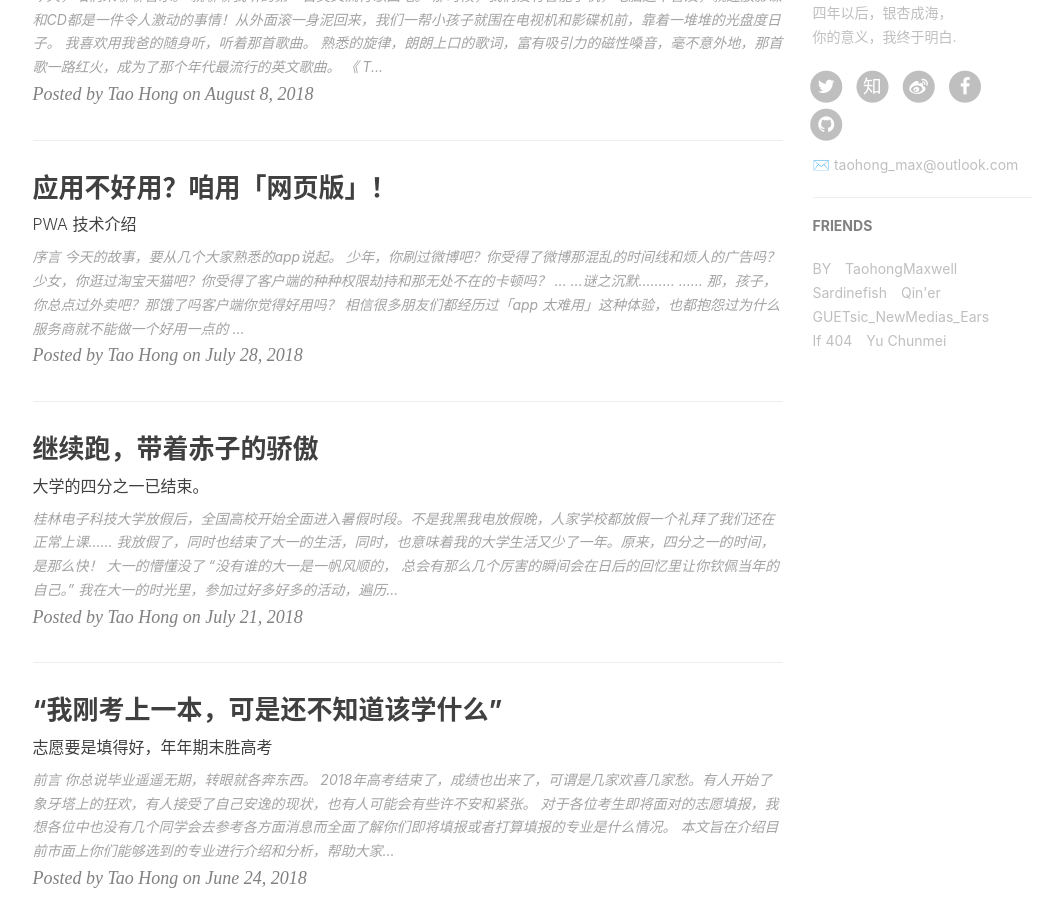
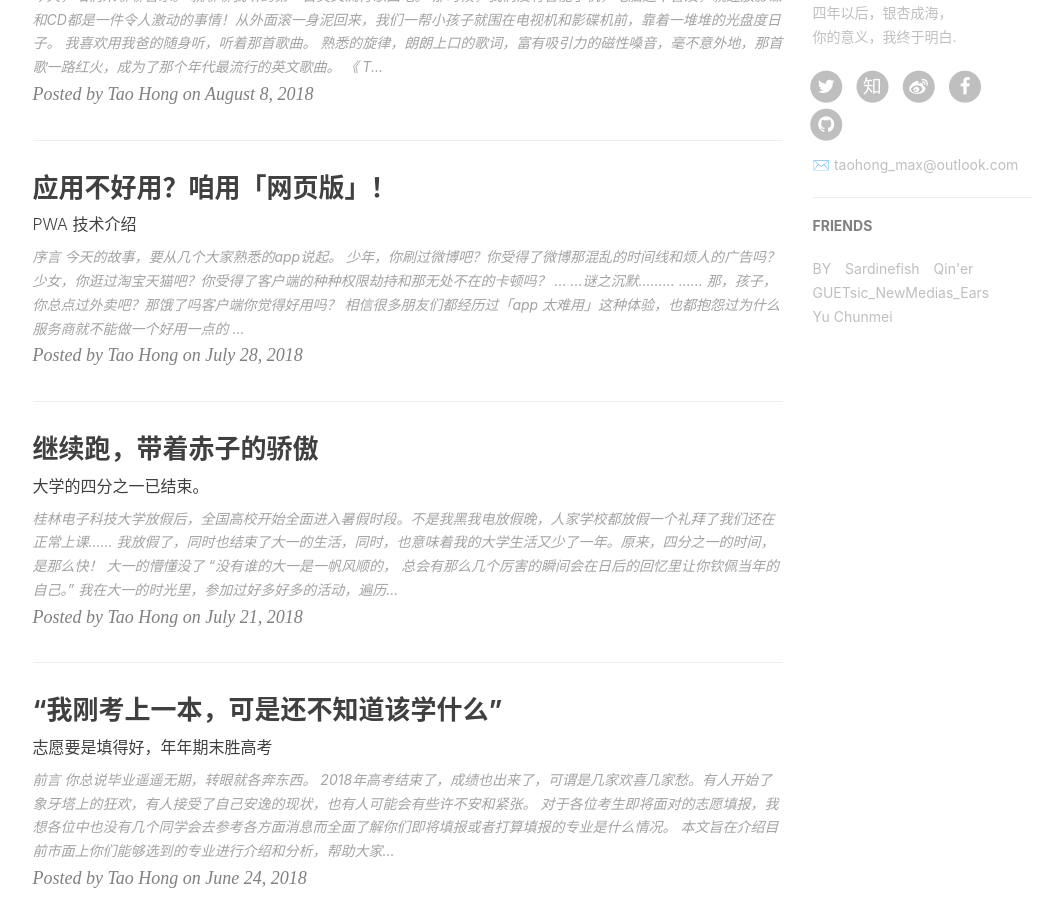
Before and after one commit to TaohongMaxwell/TaohongMaxwell.github.io, a Jekyll site: the page built from index.html, in a window 1280 px wide and 900 px high, scrolled down 820 px. Shown: the whole window, without its empty margins (135-1183 px from the left). Built offline with Jekyll 4.4.1, drawn with Linux system fonts in a browser that asks for light colours; nearby versions of some CDN libraries; the list of posts is cut into pages by our own code; comment, search, counter and statistics services are not loaded.

Commit message:
Update _config.yml
delete some "friends"

```diff
--- a/_config.yml
+++ b/_config.yml
@@ -103,9 +103,6 @@ friends: [
         title: "BY",
         href: "http://qiubaiying.top/"
     },{
-        title: "TaohongMaxwell",
-        href: "https://taohongmaxwell.github.io/"
-    },{
         title: "Sardinefish",
         href: "http://www.sardinefish.com/"
     },{
@@ -115,9 +112,6 @@ friends: [
         title: "GUETsic_NewMedias_Ears",
         href: "http://www.gxvs12.top/"
     },{
-        title: "If 404",
-        href: "https://taohongmaxwell.github.io/404/"
-    },{
         title: "Yu Chunmei",
         href: "https://yuchunmei.github.io/"
     }
```
